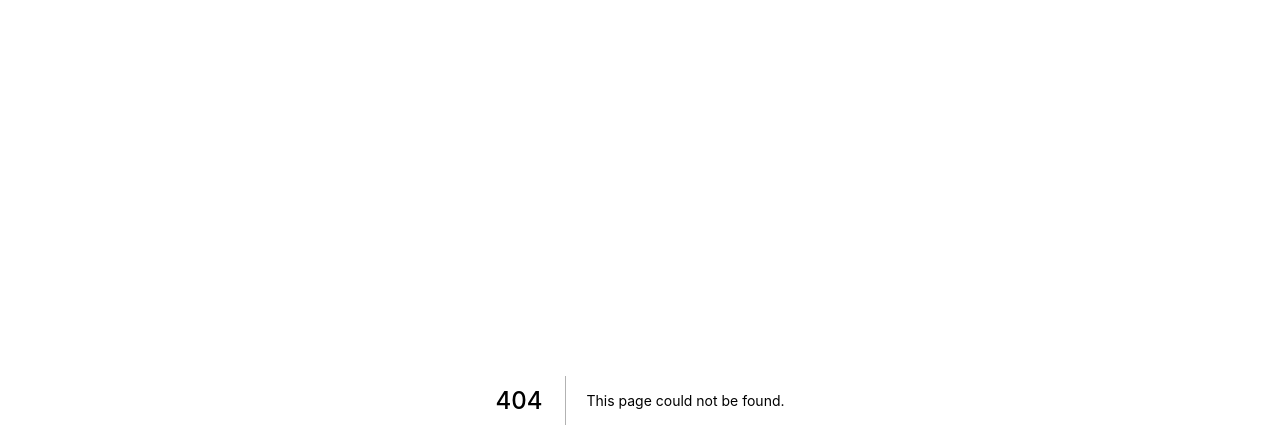
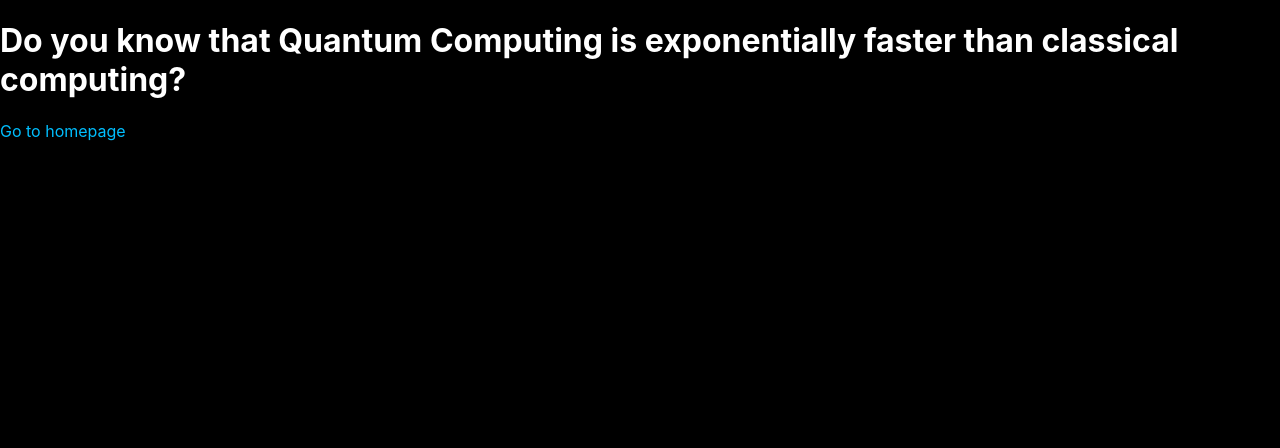
Before and after one commit to shauryaaher/next-ts, a Next.js app: page /server-side in a window 1280 px wide. Before the commit this address had no page. Shown: the top 448 px of the page. Built offline with nearby package versions, Linux system fonts and the light colour scheme.

Commit message:
Add a new Serverless Function and a server side rendered page

```diff
--- /dev/null
+++ b/pages/api/server.ts
@@ -0,0 +1,15 @@
+import { NextApiRequest, NextApiResponse } from "next";
+
+export default function server(req: NextApiRequest, res: NextApiResponse) {
+  if (req.method !== "GET") {
+    res
+      .status(405)
+      .send("You can't use this HTTP method. Only GET requests are allowed.");
+  } else {
+    res
+      .status(200)
+      .send(
+        "Do you know that Quantum Computing is exponentially faster than classical computing?"
+      );
+  }
+}
--- /dev/null
+++ b/pages/server-side.tsx
@@ -0,0 +1,34 @@
+import { GetServerSideProps } from "next";
+import Head from "next/head";
+import Link from "next/link";
+import styles from "../styles/ServerSide.module.scss";
+
+export const getServerSideProps: GetServerSideProps = async () => {
+  const query = await fetch("http://localhost:3000/api/server");
+  const data = await query.text();
+  return {
+    props: {
+      someData: data,
+    },
+  };
+};
+
+type Props = {
+  someData: string;
+};
+
+export default function serverSide(props: Props): JSX.Element {
+  return (
+    <>
+      <Head>
+        <title>Server-side rendered data</title>
+      </Head>
+      <div>
+        <h1>{props.someData}</h1>
+        <Link href="/">
+          <a className={styles.link}>Go to homepage</a>
+        </Link>
+      </div>
+    </>
+  );
+}
--- /dev/null
+++ b/styles/ServerSide.module.scss
@@ -0,0 +1,5 @@
+$link-color: #00BFFF;
+
+.link {
+    color: $link-color;
+}
```
Also changed, not shown: pages/index.tsx (+7 -1 lines).
